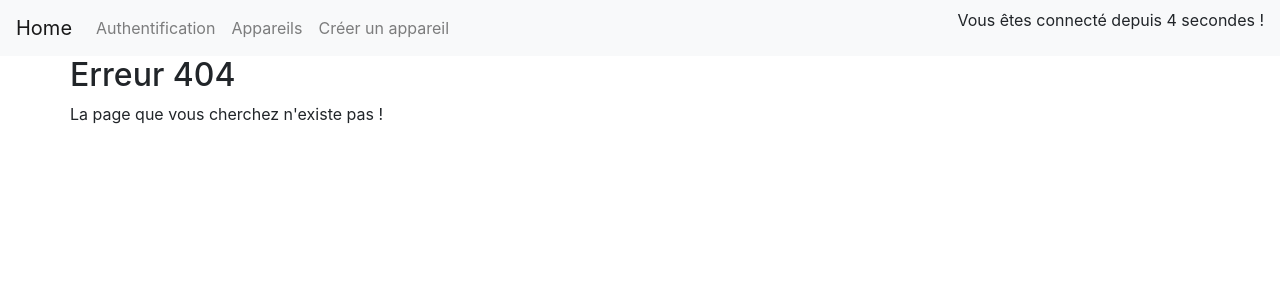
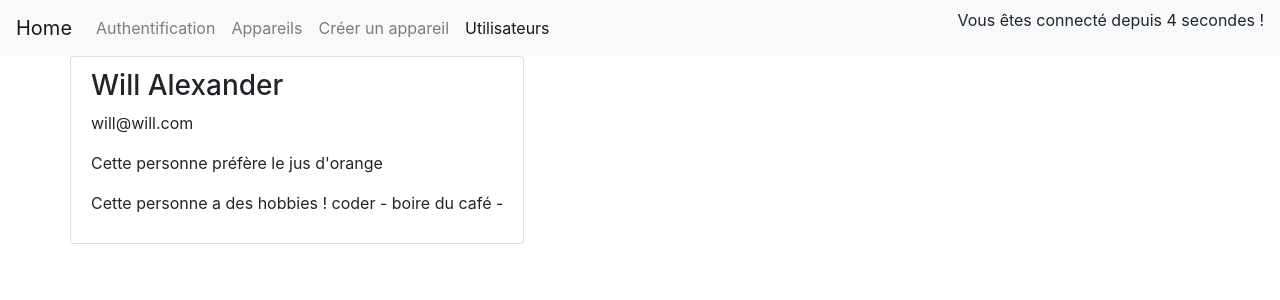
Before and after one commit to florian-abelard/angular-openclassrooms, an Angular app in the folder application/: page /users in a window 1280 px wide. Before the commit this address led to /not-found. Shown: the top 300 px of the page. Built offline with nearby package versions, Linux system fonts and the light colour scheme.

Commit message:
feat(user): list users

```diff
--- a/application/src/app/app-routing.module.ts
+++ b/application/src/app/app-routing.module.ts
@@ -6,11 +6,13 @@ import { EditAppareilComponent } from './edit-appareil/edit-appareil.component';
 import { FourOhFourComponent } from './error/four-oh-four/four-oh-four.component';
 import { AuthGuard } from './services/auth-guard.service';
 import { SingleAppareilComponent } from './single-appareil/single-appareil.component';
+import { UserListComponent } from './user-list/user-list.component';
 
 const routes: Routes = [
   { path: 'appareils', canActivate: [AuthGuard], component: AppareilViewComponent },
   { path: 'appareils/edit', canActivate: [AuthGuard], component: EditAppareilComponent },
   { path: 'appareils/:id', canActivate: [AuthGuard], component: SingleAppareilComponent },
+  { path: 'users', component: UserListComponent },
   { path: 'auth', component: AuthComponent },
   { path: 'not-found', component: FourOhFourComponent },
   { path: '**', redirectTo: 'not-found' },
--- a/application/src/app/app.component.html
+++ b/application/src/app/app.component.html
@@ -22,6 +22,9 @@
       <li class="nav-item" routerLinkActive="active">
         <a class="nav-link" routerLink="appareils/edit">Créer un appareil</a>
       </li>
+      <li class="nav-item" routerLinkActive="active">
+        <a class="nav-link" routerLink="users">Utilisateurs</a>
+      </li>
     </ul>
   </div>
   <div class="navbar-right">
--- a/application/src/app/app.component.ts
+++ b/application/src/app/app.component.ts
@@ -1,6 +1,6 @@
 import { Component, OnDestroy, OnInit } from '@angular/core';
 import { interval, Observable, Subscription } from 'rxjs';
-import { Post } from './model/post';
+import { Post } from './models/post';
 
 @Component({
   selector: 'app-root',
--- /dev/null
+++ b/application/src/app/models/user.model.ts
@@ -0,0 +1,11 @@
+export class User {
+
+  constructor(
+    public firstName: string,
+    public lastName: string,
+    public email: string,
+    public drinkPreference: string,
+    public hobbies?: string[]
+  ) { }
+
+}
--- a/application/src/app/post-list/post-list.component.ts
+++ b/application/src/app/post-list/post-list.component.ts
@@ -1,5 +1,5 @@
 import { Component, Input, OnInit } from '@angular/core';
-import { Post } from '../model/post';
+import { Post } from '../models/post';
 
 @Component({
   selector: 'app-post-list',
--- a/application/src/app/post/post.component.ts
+++ b/application/src/app/post/post.component.ts
@@ -1,5 +1,5 @@
 import { Component, Input, OnInit } from '@angular/core';
-import { Post } from '../model/post';
+import { Post } from '../models/post';
 
 @Component({
   selector: 'app-post',
--- /dev/null
+++ b/application/src/app/services/user.service.ts
@@ -0,0 +1,23 @@
+import { Subject } from 'rxjs';
+import { User } from '../models/user.model';
+
+export class UserService {
+
+  users: User[] = [];
+  userSubject = new Subject<User[]>();
+
+  constructor() {
+    this.users.push(
+      new User('Will', 'Alexander', 'will@will.com', 'jus d\'orange', ['coder', 'boire du café'])
+    );
+  }
+
+  emitUsers(): void {
+    this.userSubject.next(this.users.slice());
+  }
+
+  addUser(user: User): void {
+    this.users.push(user);
+    this.emitUsers();
+  }
+}
--- /dev/null
+++ b/application/src/app/user-list/user-list.component.html
@@ -0,0 +1,11 @@
+<ul class="list-group">
+  <li class="list-group-item" *ngFor="let user of users">
+    <h3>{{ user.firstName }} {{ user.lastName }}</h3>
+    <p>{{ user.email }}</p>
+    <p>Cette personne préfère le {{ user.drinkPreference }}</p>
+    <p *ngIf="user.hobbies && user.hobbies.length > 0">
+      Cette personne a des hobbies !
+      <span *ngFor="let hobby of user.hobbies">{{ hobby }} - </span>
+    </p>
+  </li>
+</ul>
--- /dev/null
+++ b/application/src/app/user-list/user-list.component.ts
@@ -0,0 +1,30 @@
+import { Component, OnDestroy, OnInit } from '@angular/core';
+import { User } from '../models/user.model';
+import { UserService } from '../services/user.service';
+import { Subscription } from 'rxjs';
+
+@Component({
+  selector: 'app-user-list',
+  templateUrl: './user-list.component.html',
+  styleUrls: ['./user-list.component.scss']
+})
+export class UserListComponent implements OnInit, OnDestroy {
+
+  users: User[];
+  userSubscription: Subscription;
+
+  constructor(private userService: UserService) { }
+
+  ngOnInit(): void {
+    this.userSubscription = this.userService.userSubject.subscribe(
+      (users: User[]) => {
+        this.users = users;
+      }
+    );
+    this.userService.emitUsers();
+  }
+
+  ngOnDestroy(): void {
+    this.userSubscription.unsubscribe();
+  }
+}
```
Also changed, not shown: application/src/app/app.module.ts (+14 -11 lines), application/src/app/models/post.ts (renamed from application/src/app/model/post.ts), application/src/app/user-list/user-list.component.scss (added), 1 other file (tests, documents, lock files or other folders).
